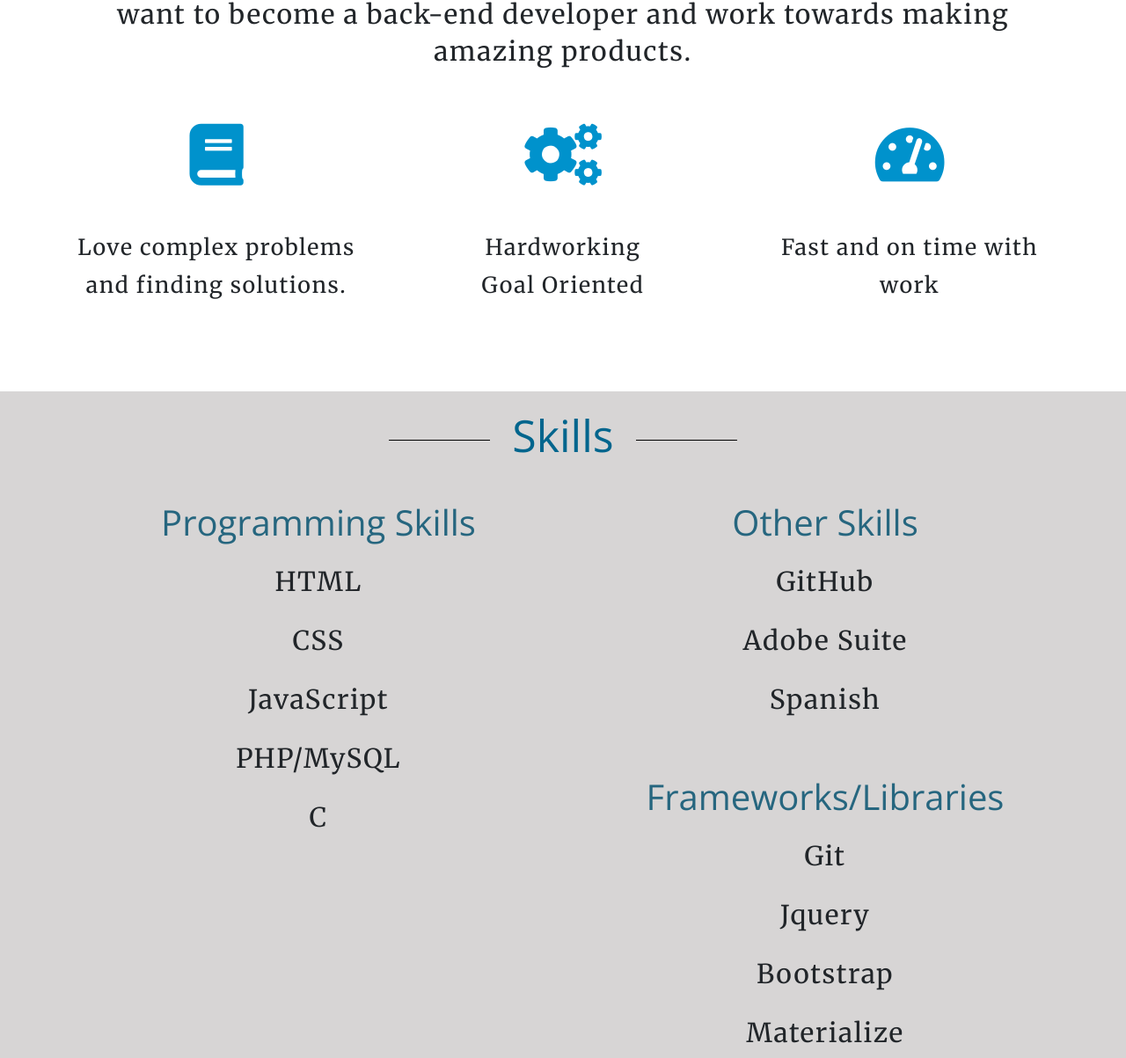
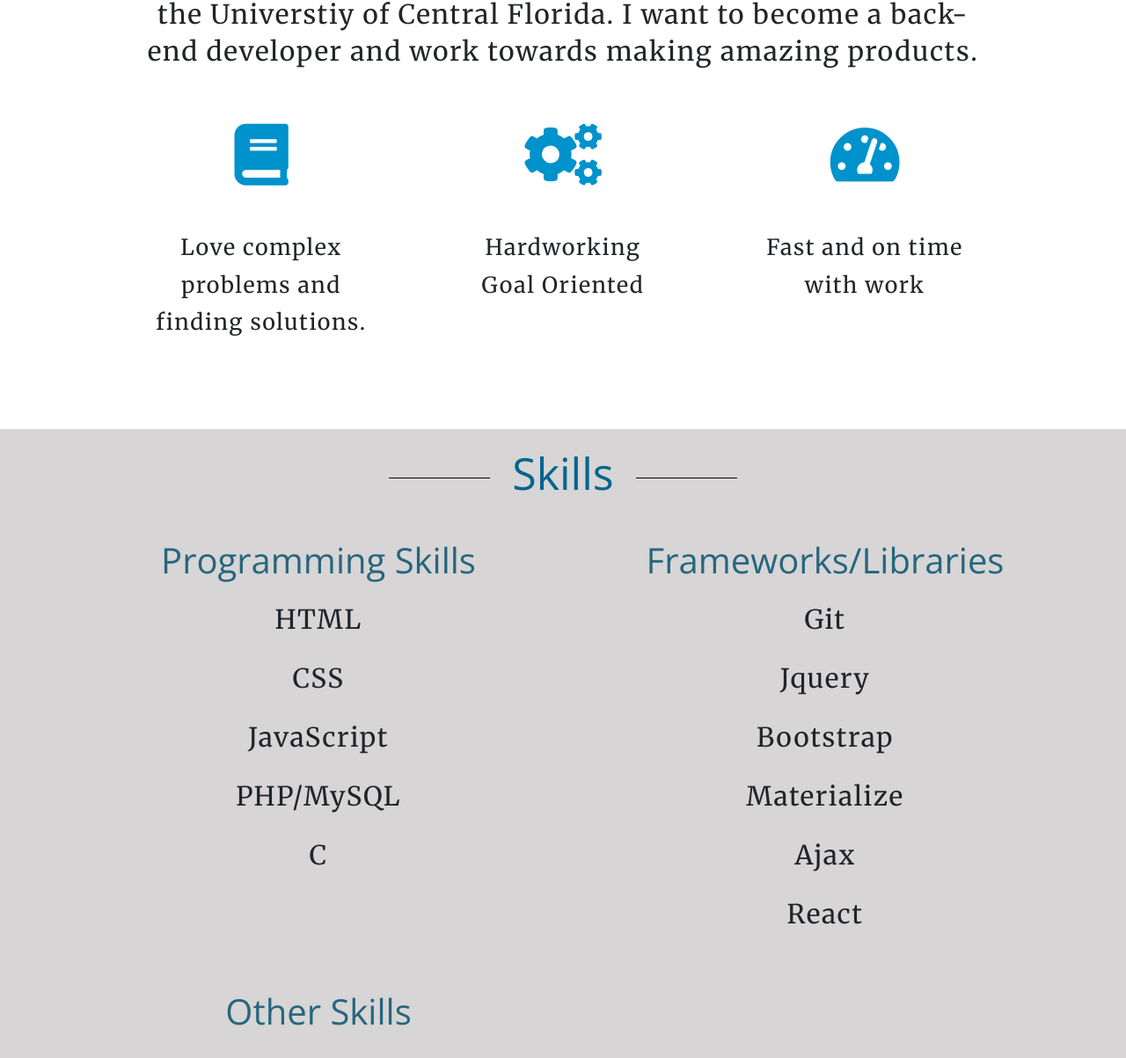
Before and after one commit to christopherslick/christopherslick.github.io, a plain HTML site: page index.html in a window 1280 px wide and 2400 px high. Shown: the part 662-1865 px from the top of the page at 88% size. Drawn offline with nearby package versions, Linux system fonts and the light colour scheme.

Commit message:
fixed skills and about

```diff
--- a/css/styles.css
+++ b/css/styles.css
@@ -134,7 +134,7 @@
     color: #0092CC;
   }
   div.about_text{
-    font-size: 20px;
+    font-size: 15px;
     font-family: 'Merriweather', serif;
     line-height: 1.4;
     margin-left: 15px;
--- a/index.html
+++ b/index.html
@@ -56,6 +56,7 @@
       <h2 class="first">I am a back-end developer</h2>
 
       </div>
+      <div class="container">
       <div class="about" id="about">
       <h1>About Me</h1>
       <p class=" para">I was born and raised in Lakeland, Florida where I went to high school at the International Baccalaurreate School at Bartow High School. I am currently studying Web Design at the Universtiy of Central Florida. I want to become a back-end developer and work towards making amazing products.</p>
@@ -64,29 +65,25 @@
         This interest was only furthered as I grew up, due to the fact that I did not have much access to technology when I was younger. My family lived in a rural area and the only internet was dial up, which did not allow for extended use.
          I believe that knowledge is power and that everyone deserves equal access to the information that technology offers in order to grow themsevles and help their communities.
        </p>-->
-  <div class="row">
-    <div class="col">
+  <div class="row justify-content-center">
+    <div class="col-md">
       <div class="about_pics"><i class="fas fa-book "></i></div>
+      <div class="about_text">Love complex problems and finding solutions. </div>
     </div>
-    <div class="col">
+    <div class="col-md">
       <div class="about_pics"><i class="fas fa-cogs"></i>  </div>
-      </div>
-    <div class="col">
-<div class="about_pics"><i class="fas fa-tachometer-alt"></i></div>
-    </div>
-  </div>
-  <div class="row">
-    <div class="col">
-<div class="about_text">Love complex problems and finding solutions. </div>    </div>
-    <div class="col">
       <div class="about_text">Hardworking</div>
       <div class="about_text">Goal Oriented</div>
 
-    </div>
-    <div class="col">
-      <div class="about_text">Fast and on time with work</div>
+      </div>
+    <div class="col-md">
+<div class="about_pics"><i class="fas fa-tachometer-alt"></i></div>
+<div class="about_text">Fast and on time with work</div>
+
     </div>
   </div>
+
+</div>
 </div>
 <div class="skills  " id="skills">
 				<h1>Skills</h1>
@@ -107,7 +104,24 @@
 					<p>C</p>
 
 </div>
+<div class="  div_stuff">
 
+<h2 class=" subhead">Frameworks/Libraries</h2>
+<p>Git</p>
+
+<p>Jquery</p>
+
+
+<p>Bootstrap</p>
+
+
+<p>Materialize</p>
+
+<p>Ajax</p>
+<p>React</p>
+
+
+</div>
         <div class="  div_stuff">
         	<h2 class=" subhead">Other Skills</h2>
 
@@ -123,24 +137,7 @@
         				</div>
 
 
-					 <div class="  div_stuff">
 
-					 <h2 class=" subhead">Frameworks/Libraries</h2>
-           <p>Git</p>
-
-           <p>Jquery</p>
-
-
- 					<p>Bootstrap</p>
-
-
-					<p>Materialize</p>
-
-          <p>Ajax</p>
-          <p>React</p>
-
-
-				 </div>
 
 			 </div>
 			</div>
```
